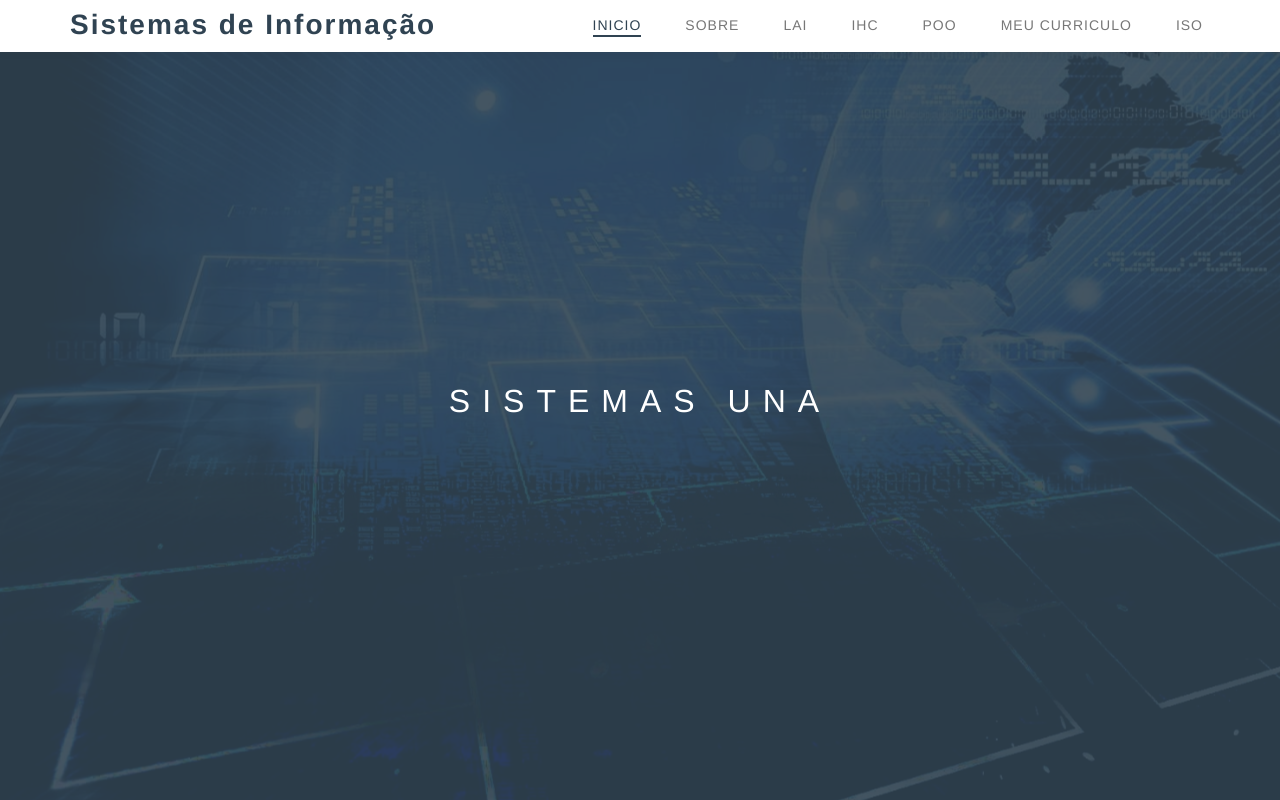
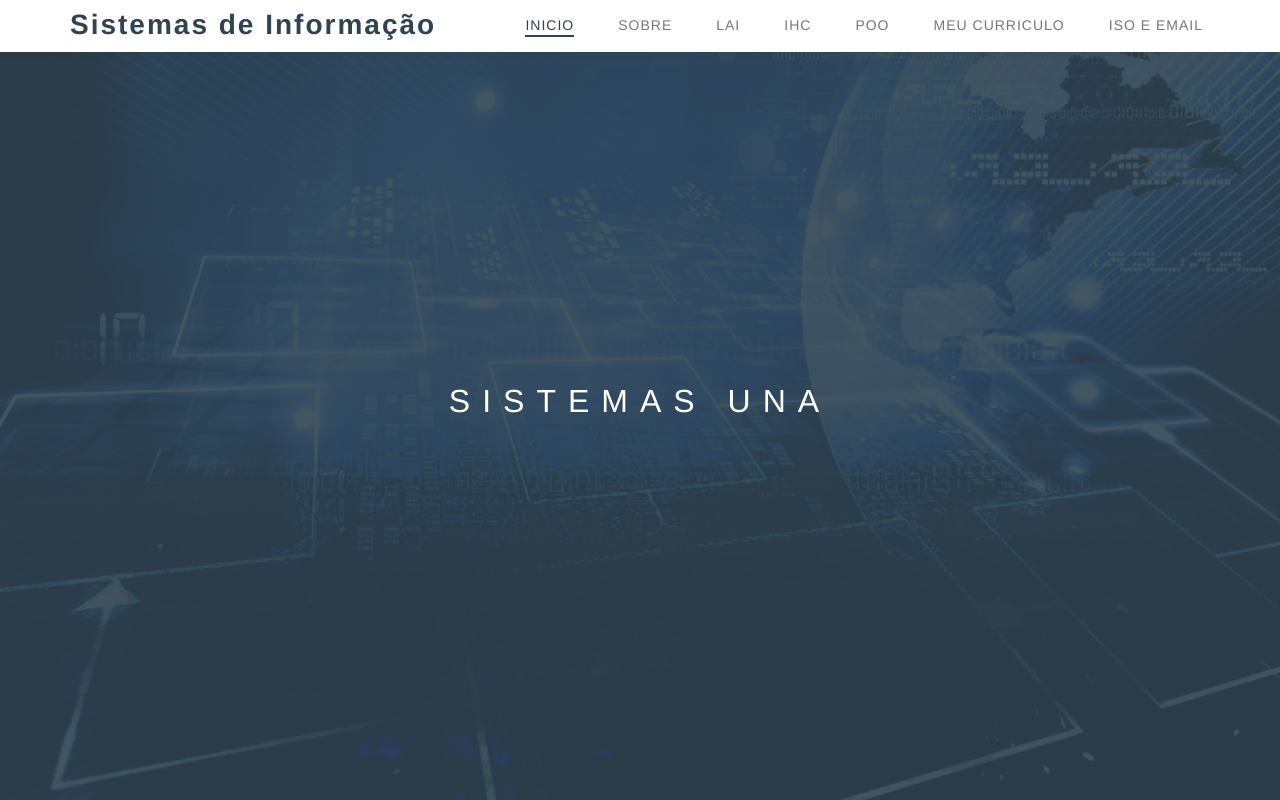
Before and after one commit to CondeElias/projetoihc, a plain HTML site: page index.html in a window 1280 px wide. Shown: the top 800 px of the page. Drawn offline with Linux system fonts and the light colour scheme; files whose address does not match are found by name.

Commit message:
Update index.html

```diff
--- a/index.html
+++ b/index.html
@@ -56,7 +56,7 @@
             <li><a href="#ihc" class="smoothScroll"><span>IHC</span></a></li>
 			<li><a href="#poo" class="smoothScroll"><span>POO</span></a></li>
 			<li><a href="#curriculo" class="smoothScroll"><span>Meu Curriculo</span></a></li>
-			<li><a href="#iso" class="smoothScroll"><span>ISO</span></a></li>
+			<li><a href="#iso" class="smoothScroll"><span>ISO e EMAIL</span></a></li>
           </ul>
        </div>
 
```
